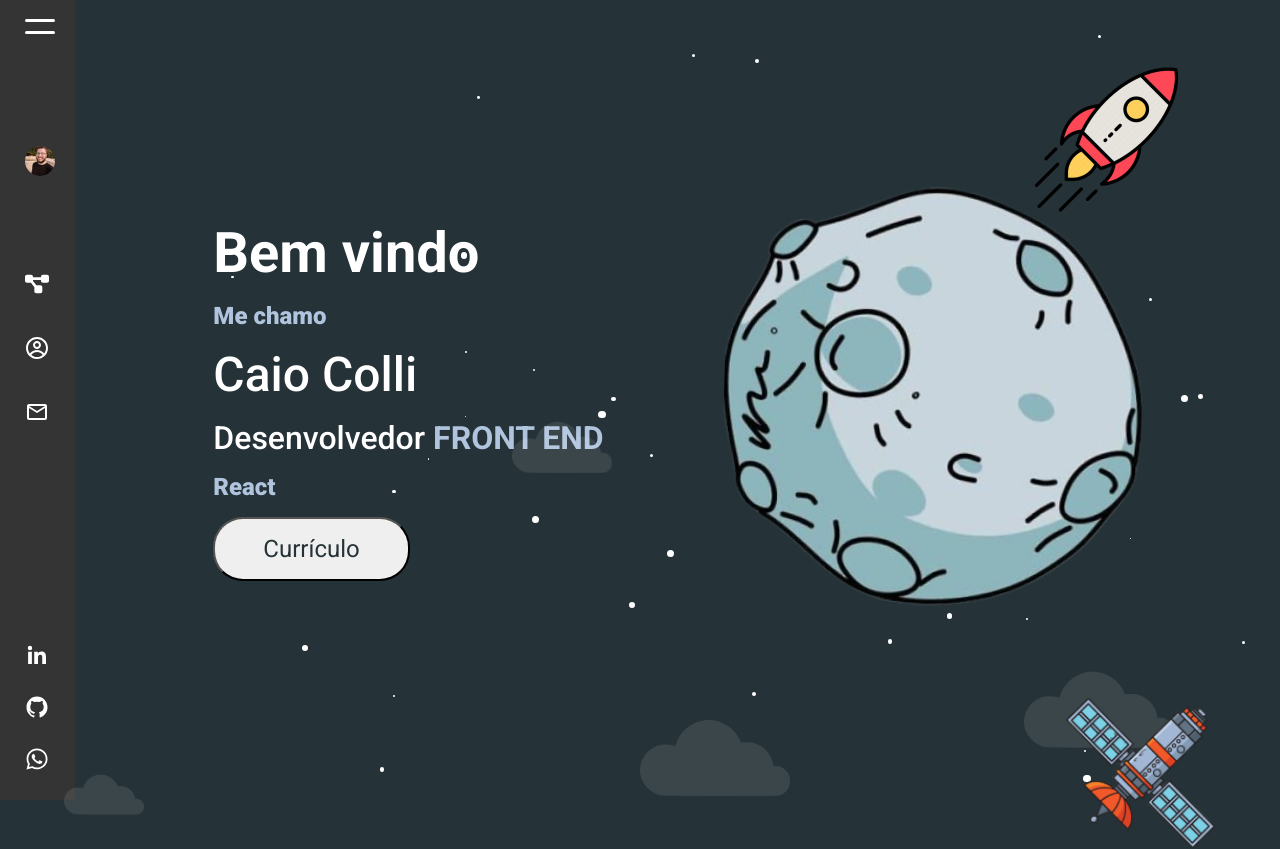
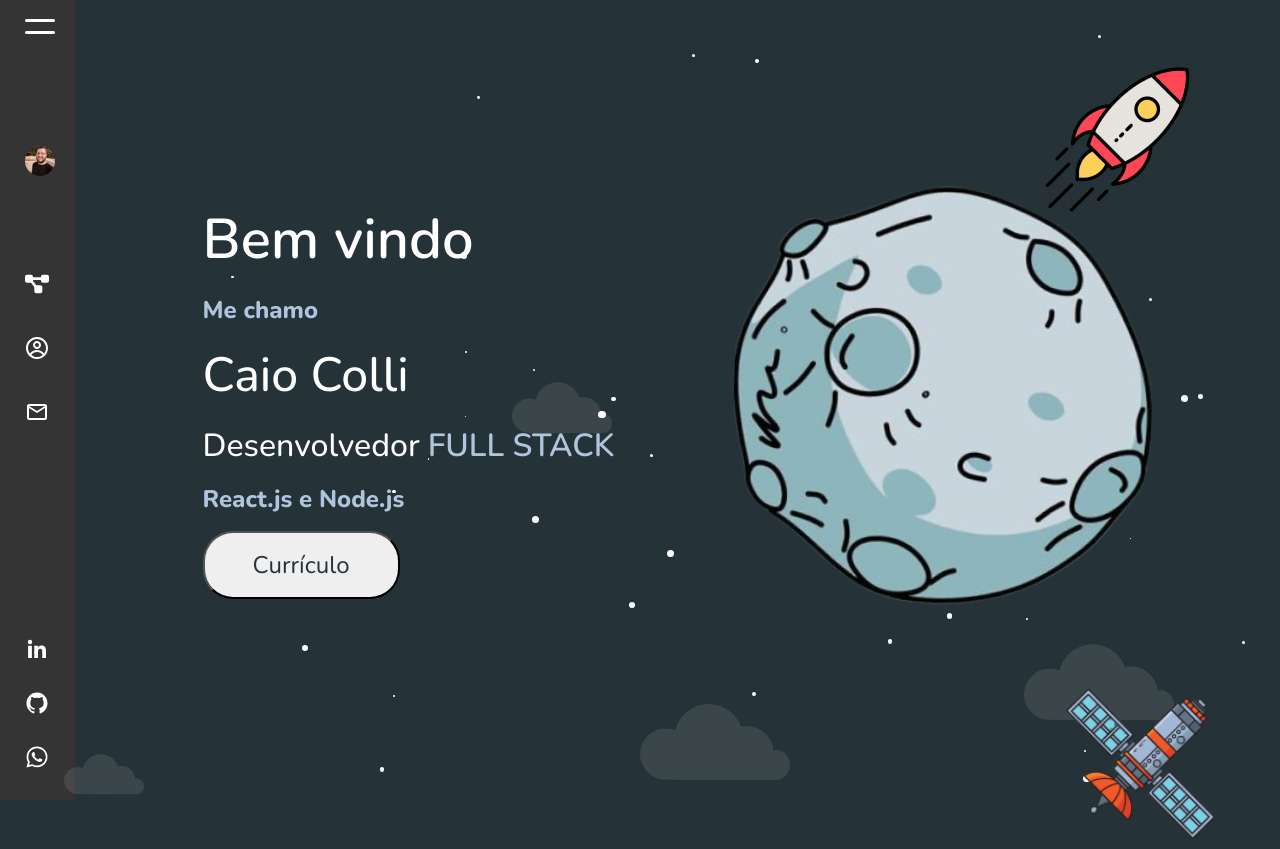
Before and after one commit to CaioColli/Colli_Dev_Portfolio, a React (Vite) app: page / in a window 1280 px wide. Shown: the top 849 px of the page. Built offline with nearby package versions, Linux system fonts and the light colour scheme.

Commit message:
Fix caminho bg projeto and Update fontes pagina

```diff
--- a/index.html
+++ b/index.html
@@ -3,7 +3,11 @@
 
 <head>
   <meta charset="UTF-8" />
-  <link rel="icon" type="image/svg+xml" href="/vite.svg" />
+  <link rel="preconnect" href="https://fonts.googleapis.com">
+  <link rel="preconnect" href="https://fonts.gstatic.com" crossorigin>
+  <link href="https://fonts.googleapis.com/css2?family=Nunito:ital,wght@0,200..1000;1,200..1000&display=swap"
+    rel="stylesheet">
+  <!-- <link rel="icon" type="image/svg+xml" href="/vite.svg" /> -->
   <meta name="viewport" content="width=device-width, initial-scale=1.0" />
   <link rel="preconnect" href="https://fonts.googleapis.com">
   <link rel="preconnect" href="https://fonts.gstatic.com" crossorigin>
--- a/src/Data/otherProjects.js
+++ b/src/Data/otherProjects.js
@@ -20,7 +20,7 @@
     finished: true
 }, {
     id: 3,
-    bgImage: '/public/Images/BgPortfolio.png',
+    bgImage: '/Images/BgPortfolio.png',
     image: '/Images/Portfolio.png',
     title: 'Primeiro Portfolio',
     description: 'Este é o meu primeiro portfólio, onde apresento alguns dos meus projetos anteriores. O portfólio é enriquecido com animações SVG e animações de scroll utilizando GSAP, proporcionando uma navegação interativa e visualmente atraente.',
--- a/src/Pages/HomePage/InitialSection/index.jsx
+++ b/src/Pages/HomePage/InitialSection/index.jsx
@@ -189,12 +189,12 @@
                             </SubSubTitle>
 
                             <Span>
-                                FRONT END
+                                FULL STACK
                             </Span>
                         </DescriptionDev>
 
                         <Paragraph>
-                            React
+                            React.js e Node.js
                         </Paragraph>
 
                         <Anchor href='/Documents/Currículo.pdf' download>
--- a/src/main.css
+++ b/src/main.css
@@ -2,7 +2,7 @@
     padding: 0;
     margin: 0;
     box-sizing: border-box;
-    font-family: 'Roboto', sans-serif;
+    font-family: 'Nunito', sans-serif;
     scroll-behavior: smooth;
 }
 
```
